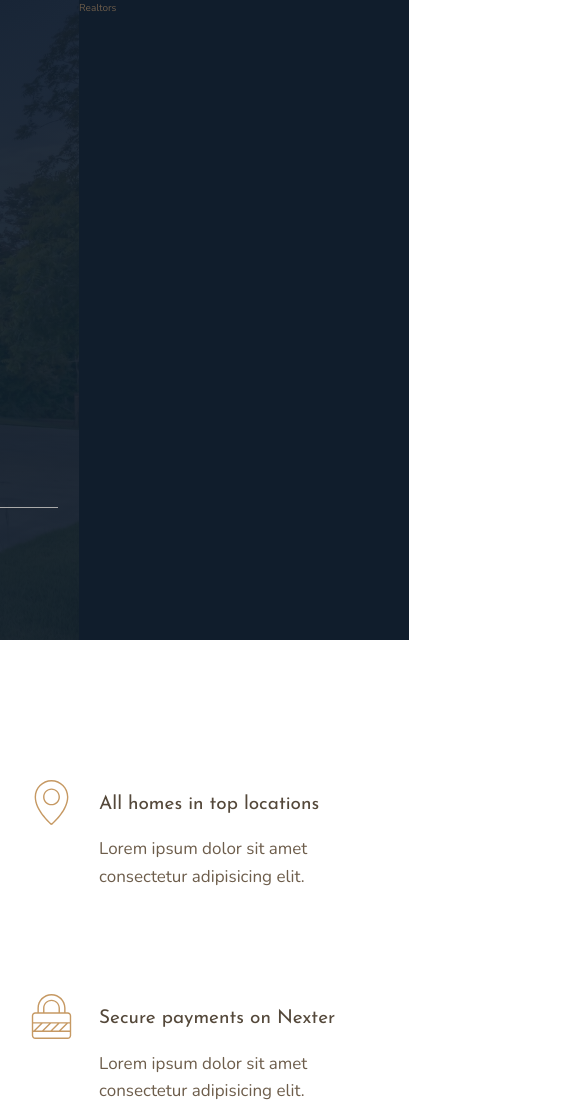
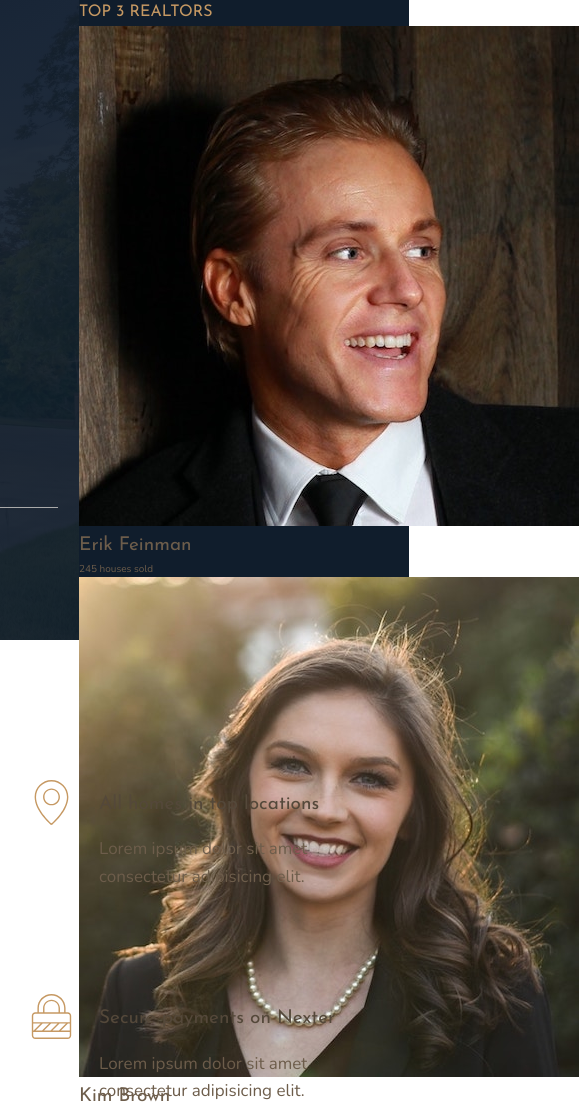
Before and after one commit to daltavida/Nexter, a website: page index.html in a window 1280 px wide. Shown: the top 1109 px of the page, 871-1450 px from the left, 579 px wide, since content can reach past the window. Drawn offline with nearby package versions, Linux system fonts and the light colour scheme.

Commit message:
Create markup for realtors section

```diff
--- a/index.html
+++ b/index.html
@@ -31,7 +31,26 @@
         <img src="img/logo-bi.png" alt="Seen on logo 4" />
       </div>
     </header>
-    <div class="realtors">Realtors</div>
+    <div class="realtors">
+      <h3 class="heading-3">Top 3 realtors</h3>
+      <div class="realtors__list">
+        <img src="img/realtor-1.jpeg" alt="Realtor 1" class="realtors__img" />
+        <div class="realtors__details">
+          <h4 class="heading-4 heading-4-light">Erik Feinman</h4>
+          <p class="realtors__sold">245 houses sold</p>
+        </div>
+        <img src="img/realtor-2.jpeg" alt="Realtor 2" class="realtors__img" />
+        <div class="realtors__details">
+          <h4 class="heading-4 heading-4-light">Kim Brown</h4>
+          <p class="realtors__sold">212 houses sold</p>
+        </div>
+        <img src="img/realtor-3.jpeg" alt="Realtor 3" class="realtors__img" />
+        <div class="realtors__details">
+          <h4 class="heading-4 heading-4-light">Toby Ramsey</h4>
+          <p class="realtors__sold">198 houses sold</p>
+        </div>
+      </div>
+    </div>
     <section class="features">
       <div class="feature">
         <svg class="feature__icon">
```
